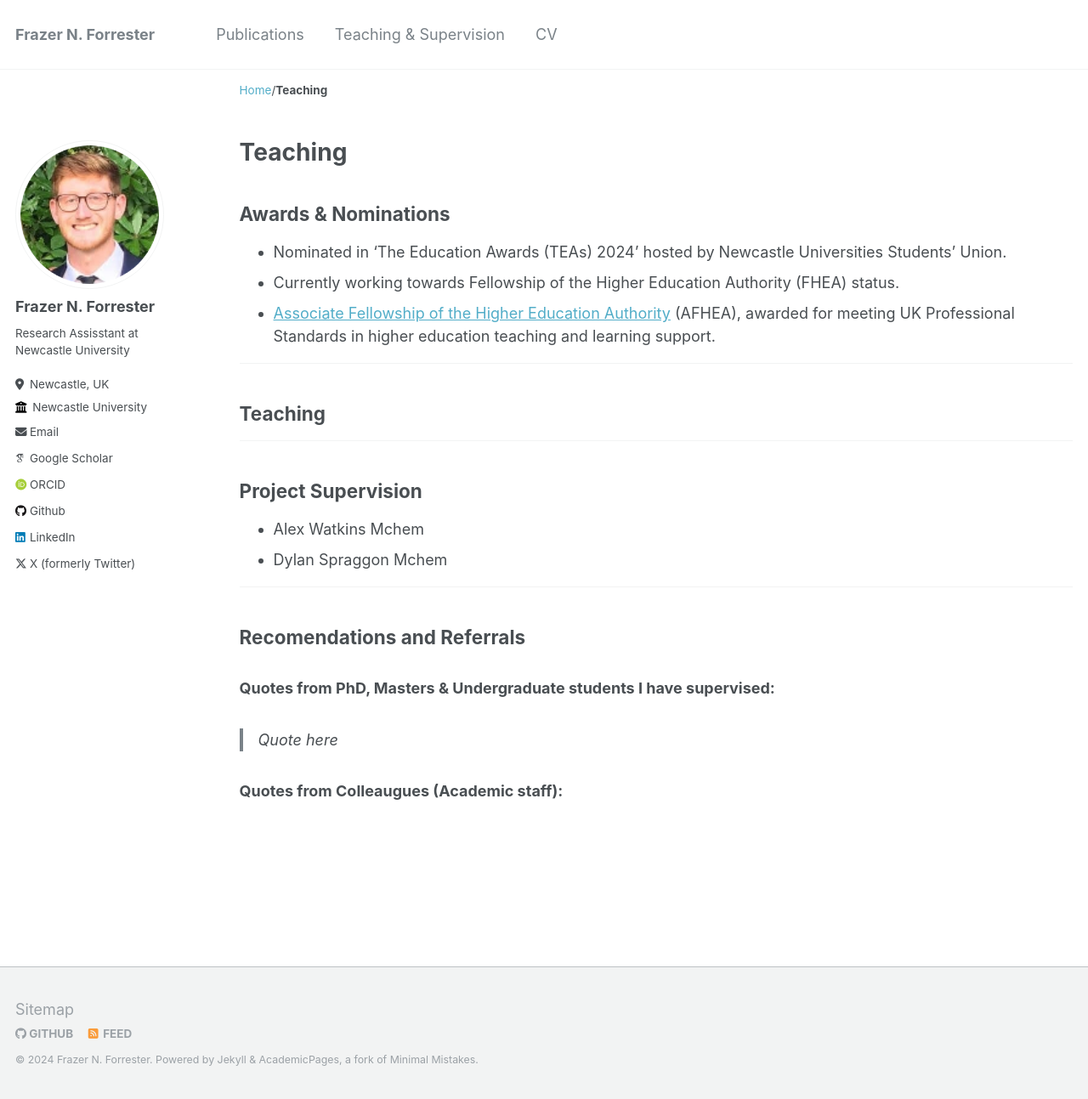
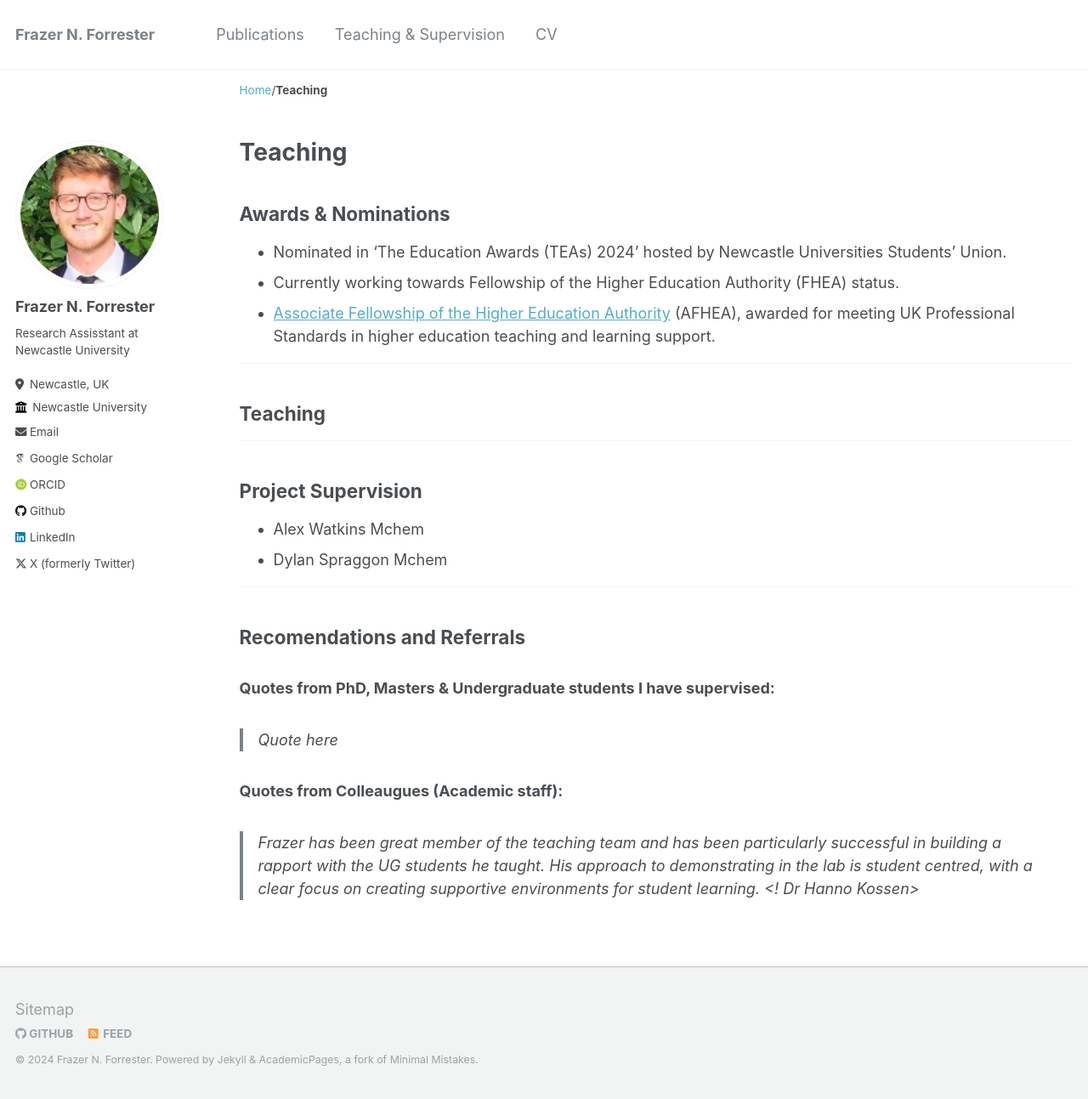
Before and after one commit to fforrester/fforrester.github.io, a Jekyll site: the page built from _pages/teaching.md, in a window 1280 px wide and 1293 px high. Shown: the whole window at 85% size. Built offline with Jekyll 4.4.1, drawn with Linux system fonts in a browser that asks for light colours; some web fonts are replaced.

Commit message:
Update teaching.md

```diff
--- a/_pages/teaching.md
+++ b/_pages/teaching.md
@@ -27,3 +27,4 @@ author_profile: true
 > Quote here <!-- Person -->
 
 ### Quotes from Colleaugues (Academic staff):
+> Frazer has been great member of the teaching team and has been particularly successful in building a rapport with the UG students he taught. His approach to demonstrating in the lab is student centred, with a clear focus on creating supportive environments for student learning. <! Dr Hanno Kossen>
```
